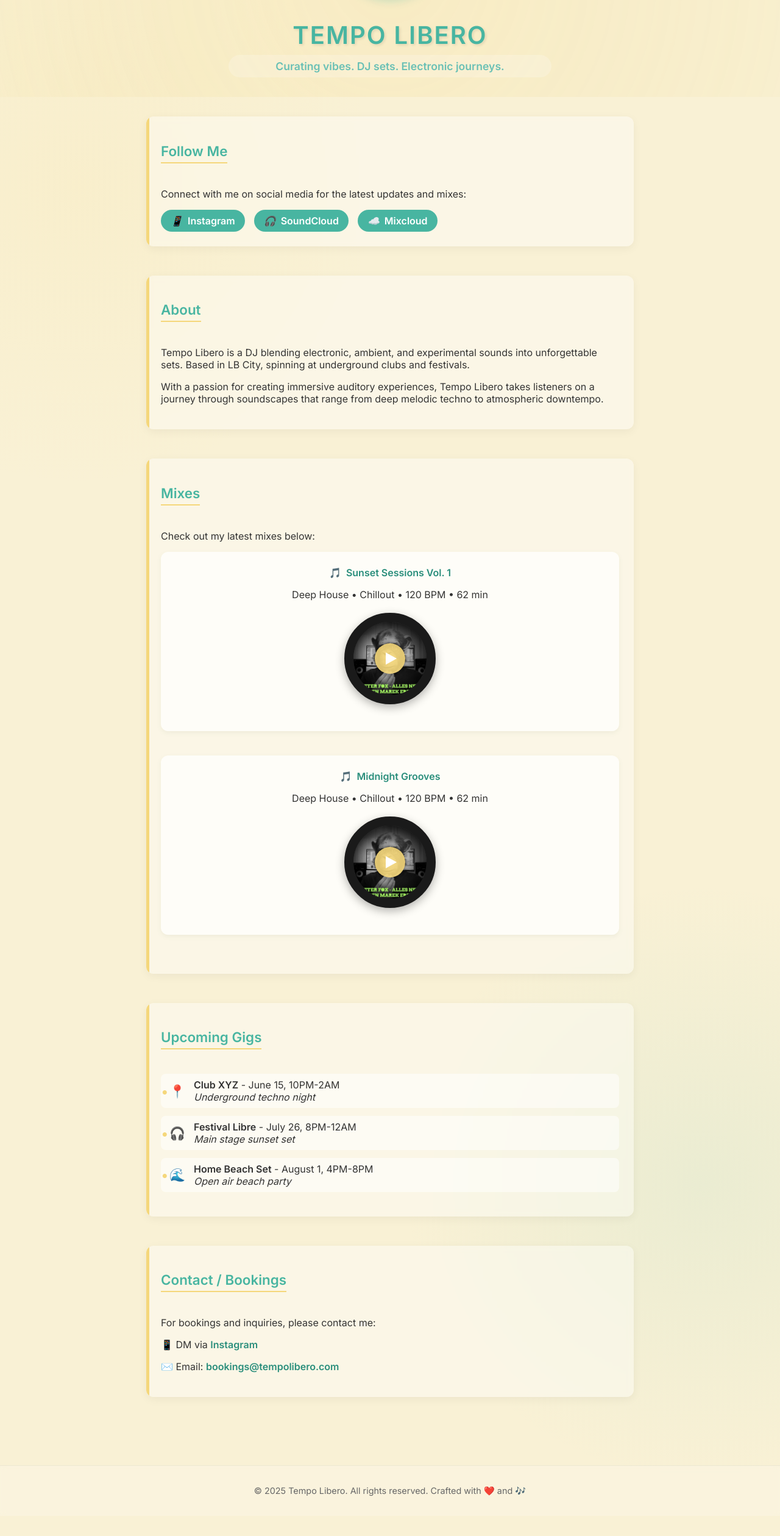
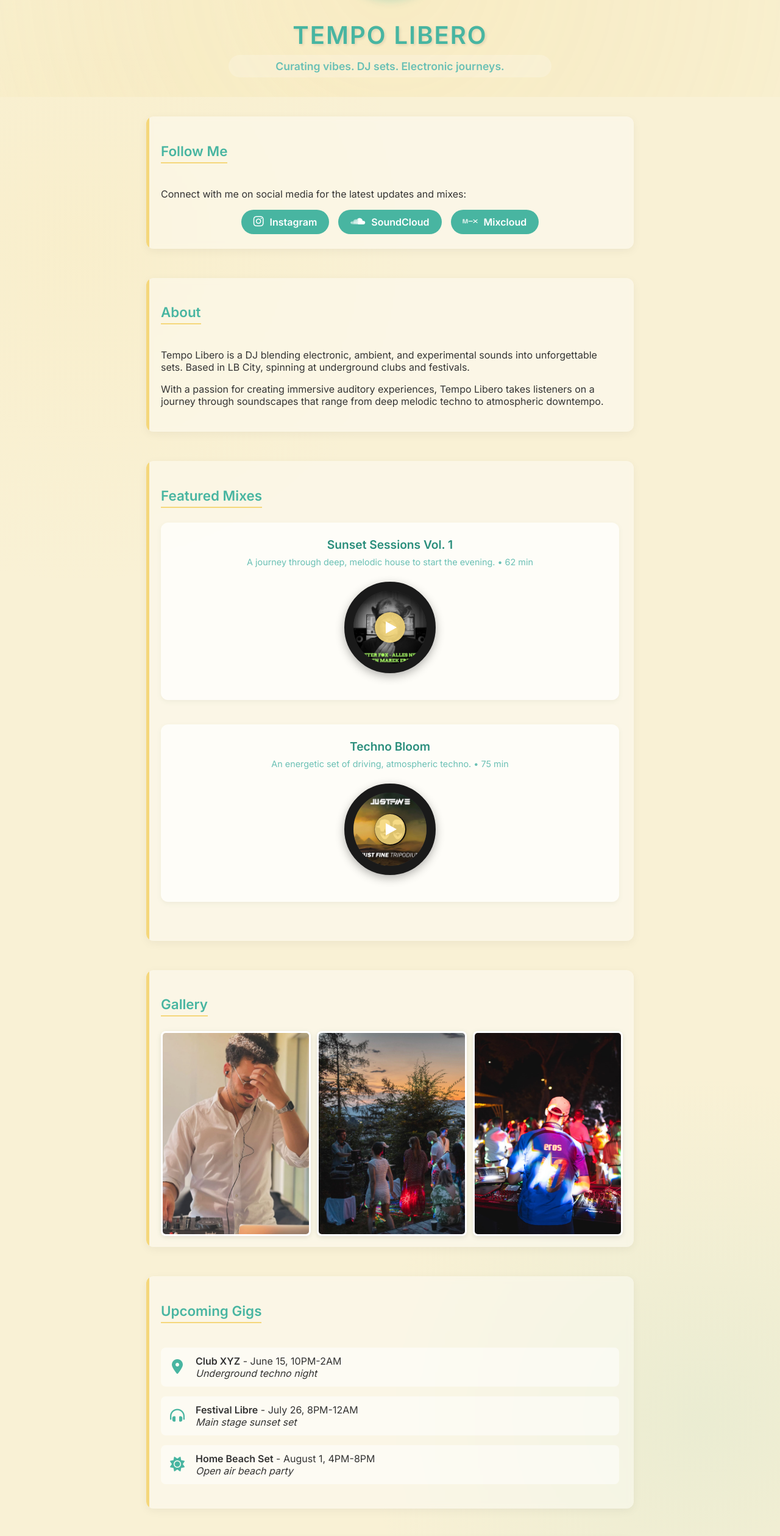
Before and after one commit to FiratSaritas/tempolibero, a plain HTML site: page index.html in a window 1280 px wide. Shown: the part 241-2760 px from the top of the page at 61% size. Before the commit the page ends 2727 px from the top, so only its background shows below. Drawn offline with Linux system fonts and the light colour scheme.

Commit message:
update structure

```diff
--- a/index.html
+++ b/index.html
@@ -3,8 +3,13 @@
 <head>
   <meta charset="UTF-8" />
   <meta name="viewport" content="width=device-width, initial-scale=1.0"/>
+  <meta name="description" content="Welcome to the official portfolio of TEMPO LIBERO, a DJ specializing in electronic, ambient, and experimental soundscapes. Listen to mixes and find booking info.">
+
   <title>TEMPO LIBERO — DJ Portfolio</title>
   <link rel="icon" type="image/jpeg" href="favicon.ico">
+
+  <link rel="stylesheet" href="https://cdnjs.cloudflare.com/ajax/libs/font-awesome/6.5.2/css/all.min.css">
+
   <link href="https://fonts.googleapis.com/css2?family=Inter:wght@400;600&display=swap" rel="stylesheet">
   <style>
     :root {
@@ -132,16 +137,19 @@
 
     .mix-title {
       font-weight: 600;
+      font-size: 1.2rem; /* Slightly larger */
       color: var(--dark-teal);
-      margin-bottom: 1rem;
+      margin-bottom: 0.5rem; /* Reduced margin */
       display: flex;
       align-items: center;
       justify-content: center;
     }
 
-    .mix-title::before {
-      content: "🎵";
-      margin-right: 8px;
+    /* IMPROVEMENT: Styling for the mix info/tags */
+    .mix-info {
+      margin-bottom: 1.5rem;
+      color: var(--seafoam);
+      font-size: 0.9rem;
     }
 
     /* --- NEW Simplified Audio Player Styles --- */
@@ -156,7 +164,7 @@
 
     .vinyl-wrapper {
       position: relative;
-      width: 150px; /* Increased size */
+      width: 150px;
       height: 150px;
       margin: 20px auto;
     }
@@ -169,14 +177,13 @@
       box-shadow: 0 5px 15px rgba(0,0,0,0.3);
       animation: spin 4s linear infinite;
       animation-play-state: paused;
-      /* The "border" now acts as the vinyl rim */
       border: 15px solid #1a1a1a;
-      box-sizing: border-box; /* Important: keeps the border inside the size */
-      background-color: #333; /* Fallback color behind the image */
+      box-sizing: border-box;
+      background-color: #333;
     }
 
     .audio-player-container.playing .record {
-      animation-play-state: running; /* Runs when .playing class is added */
+      animation-play-state: running;
     }
 
     @keyframes spin {
@@ -188,7 +195,7 @@
       position: absolute;
       top: 0;
       left: 0;
-      width: 100%; /* Make image fill the entire container */
+      width: 100%;
       height: 100%;
       border-radius: 50%;
       object-fit: cover;
@@ -202,11 +209,11 @@
       transform: translate(-50%, -50%);
       width: 50px;
       height: 50px;
-      background-color: rgba(245, 215, 123, 0.9); /* Yellow button */
+      background-color: rgba(245, 215, 123, 0.9);
       border: none;
       border-radius: 50%;
       cursor: pointer;
-      z-index: 2; /* Make sure it's on top */
+      z-index: 2;
       padding: 0;
       display: flex;
       align-items: center;
@@ -218,7 +225,6 @@
       background-color: var(--yellow);
     }
 
-    /* Play Icon (Triangle) */
     .play-pause-btn::before {
       content: '';
       display: block;
@@ -230,15 +236,35 @@
       transition: all 0.2s ease;
     }
 
-    /* Pause Icon */
     .audio-player-container.playing .play-pause-btn::before {
       border-style: double;
-      border-width: 0px 0px 0px 16px; /* Creates two vertical bars */
+      border-width: 0px 0px 0px 16px;
       height: 20px;
       margin: 0;
     }
-    /* --- End of New Styles --- */
 
+    /* --- ADDED: Gallery Styles --- */
+    .photo-gallery {
+      display: grid;
+      grid-template-columns: repeat(auto-fit, minmax(150px, 1fr));
+      gap: 1rem;
+    }
+
+    .gallery-item img {
+      width: 100%;
+      height: 100%;
+      object-fit: cover;
+      border-radius: 8px;
+      border: 3px solid white;
+      box-shadow: 0 2px 8px rgba(0,0,0,0.1);
+      transition: transform 0.3s ease, box-shadow 0.3s ease;
+    }
+
+    .gallery-item img:hover {
+        transform: scale(1.05);
+        box-shadow: 0 4px 15px rgba(0,0,0,0.2);
+    }
+    /* --- End of Added Styles --- */
 
     a {
       color: var(--dark-teal);
@@ -268,26 +294,26 @@
     }
 
     ul { list-style-type: none; padding-left: 0; }
-    ul li { margin-bottom: 0.8rem; padding-left: 1.5rem; position: relative; }
-    ul li::before { content: "•"; position: absolute; left: 0; color: var(--yellow); font-size: 1.4rem; }
+    ul li { margin-bottom: 0.8rem; }
 
     footer { text-align: center; padding: 2rem 1rem; font-size: 0.9rem; color: #666; background-color: rgba(255, 255, 255, 0.2); backdrop-filter: blur(5px); margin-top: 2rem; border-top: 1px solid rgba(0,0,0,0.05); }
 
-    .gig-item { display: flex; align-items: center; margin-bottom: 0.8rem; padding: 8px 12px; background: rgba(255,255,255,0.5); border-radius: 8px; transition: transform 0.2s ease; }
+    .gig-item { display: flex; align-items: center; margin-bottom: 1rem; padding: 12px; background: rgba(255,255,255,0.5); border-radius: 8px; transition: transform 0.2s ease, background 0.2s ease; }
     .gig-item:hover { transform: translateX(5px); background: rgba(245, 215, 123, 0.2); }
-    .gig-icon { margin-right: 12px; font-size: 1.3rem; width: 30px; text-align: center; }
+    .gig-icon { margin-right: 15px; font-size: 1.5rem; color: var(--teal); width: 30px; text-align: center; }
 
-    .social-links { display: flex; gap: 15px; margin-top: 0.8rem; }
-    .social-btn { display: flex; align-items: center; padding: 8px 16px; background: var(--teal); color: white; border-radius: 30px; font-weight: 600; transition: all 0.3s ease; }
+    .social-links { display: flex; justify-content: center; gap: 15px; margin-top: 0.8rem; }
+    .social-btn { display: flex; align-items: center; padding: 10px 20px; background: var(--teal); color: white; border-radius: 30px; font-weight: 600; transition: all 0.3s ease; }
     .social-btn:hover { background: var(--dark-teal); transform: translateY(-3px); box-shadow: 0 4px 10px rgba(72, 181, 161, 0.3); text-decoration: none; }
     .social-btn::after { display: none; }
-    .social-btn i { margin-right: 8px; }
+    .social-btn i { margin-right: 10px; font-size: 1.2rem; }
 
     @media (max-width: 600px) {
       header h1 { font-size: 2rem; }
       .container { padding: 1rem; }
       section { padding: 1.2rem; }
-      .social-links { flex-direction: column; }
+      .social-links { flex-direction: column; align-items: center; }
+      .photo-gallery { grid-template-columns: repeat(auto-fit, minmax(120px, 1fr)); }
     }
   </style>
 </head>
@@ -304,9 +330,9 @@
       <h2>Follow Me</h2>
       <p>Connect with me on social media for the latest updates and mixes:</p>
       <div class="social-links">
-        <a href="https://www.instagram.com/_tempo.libero_/" target="_blank" class="social-btn"><i>📱</i> Instagram</a>
-        <a href="https://soundcloud.com/user-303450628" target="_blank" class="social-btn"><i>🎧</i> SoundCloud</a>
-        <a href="https://mixcloud.com/tempolibero" target="_blank" class="social-btn"><i>☁️</i> Mixcloud</a>
+        <a href="https://www.instagram.com/_tempo.libero_/" target="_blank" class="social-btn"><i class="fa-brands fa-instagram"></i> Instagram</a>
+        <a href="https://soundcloud.com/user-303450628" target="_blank" class="social-btn"><i class="fa-brands fa-soundcloud"></i> SoundCloud</a>
+        <a href="https://www.mixcloud.com/tempolibero/" target="_blank" class="social-btn"><i class="fa-brands fa-mixcloud"></i> Mixcloud</a>
       </div>
     </section>
 
@@ -317,80 +343,110 @@
     </section>
 
     <section class="mixes">
-      <h2>Mixes</h2>
-      <p>Check out my latest mixes below:</p>
+      <h2>Featured Mixes</h2>
 
       <div class="audio-player-container">
         <div class="mix-title">Sunset Sessions Vol. 1</div>
-        <div class="mix-info">Deep House • Chillout • 120 BPM • 62 min</div>
+        <div class="mix-info">A journey through deep, melodic house to start the evening. • 62 min</div>
         <div class="vinyl-wrapper">
           <div class="record">
-            <img src="mix1.jpg" class="record-image" alt="Record Label">
+            <img src="mixes/mix1.jpg" class="record-image" alt="Artwork for Sunset Sessions Vol. 1">
           </div>
-          <button class="play-pause-btn" aria-label="Play/Pause"></button>
+          <button class="play-pause-btn" aria-label="Play Sunset Sessions Vol. 1"></button>
         </div>
-        <audio class="audio-track" src="mix.mp3"></audio>
+        <audio class="audio-track" src="mixes/mix1.mp3"></audio>
       </div>
 
       <div class="audio-player-container">
-        <div class="mix-title">Midnight Grooves</div>
-        <div class="mix-info">Deep House • Chillout • 120 BPM • 62 min</div>
+        <div class="mix-title">Techno Bloom</div>
+        <div class="mix-info">An energetic set of driving, atmospheric techno. • 75 min</div>
         <div class="vinyl-wrapper">
           <div class="record">
-            <img src="mix1.jpg" class="record-image" alt="Record Label">
+            <img src="mixes/mix2.jpg" class="record-image" alt="Artwork for Techno Bloom">
           </div>
-          <button class="play-pause-btn" aria-label="Play/Pause"></button>
+          <button class="play-pause-btn" aria-label="Play Techno Bloom"></button>
         </div>
-        <audio class="audio-track" src="mix.mp3"></audio>
+        <audio class="audio-track" src="mixes/mix2.mp3"></audio>
       </div>
+    </section>
+
+    <section class="gallery">
+      <h2>Gallery</h2>
+      <div class="photo-gallery">
+          <a href="gallery/image1.jpg" class="gallery-item"><img src="gallery/image1.jpg" alt="Crowd at Festival Libre"></a>
+          <a href="gallery/image2.jpg" class="gallery-item"><img src="gallery/image2.jpg" alt="Tempo Libero playing at a club"></a>
+          <a href="gallery/image3.jpg" class="gallery-item"><img src="gallery/image3.jpg" alt="DJ Decks close-up shot"></a>
+        </div>
     </section>
 
     <section class="gigs">
       <h2>Upcoming Gigs</h2>
       <ul>
-        <li class="gig-item"><div class="gig-icon">📍</div><div><strong>Club XYZ</strong> - June 15, 10PM-2AM<br><em>Underground techno night</em></div></li>
-        <li class="gig-item"><div class="gig-icon">🎧</div><div><strong>Festival Libre</strong> - July 26, 8PM-12AM<br><em>Main stage sunset set</em></div></li>
-        <li class="gig-item"><div class="gig-icon">🌊</div><div><strong>Home Beach Set</strong> - August 1, 4PM-8PM<br><em>Open air beach party</em></div></li>
+        <li class="gig-item">
+          <div class="gig-icon"><i class="fa-solid fa-location-dot"></i></div>
+          <div><strong>Club XYZ</strong> - June 15, 10PM-2AM<br><em>Underground techno night</em></div>
+        </li>
+        <li class="gig-item">
+          <div class="gig-icon"><i class="fa-solid fa-headphones-simple"></i></div>
+          <div><strong>Festival Libre</strong> - July 26, 8PM-12AM<br><em>Main stage sunset set</em></div>
+        </li>
+        <li class="gig-item">
+          <div class="gig-icon"><i class="fa-solid fa-sun"></i></div>
+          <div><strong>Home Beach Set</strong> - August 1, 4PM-8PM<br><em>Open air beach party</em></div>
+        </li>
       </ul>
     </section>
 
     <section class="contact">
       <h2>Contact / Bookings</h2>
-      <p>For bookings and inquiries, please contact me:</p>
-      <p>📱 DM via <a href="https://www.instagram.com/_tempo.libero_/" target="_blank">Instagram</a></p>
-      <p>✉️ Email: <a href="mailto:bookings@tempolibero.com">bookings@tempolibero.com</a></p>
+      <p>For bookings and inquiries, please get in touch:</p>
+      <p><i class="fa-brands fa-instagram" style="color: var(--dark-teal); margin-right: 8px;"></i> DM via <a href="https://www.instagram.com/_tempo.libero_/" target="_blank">Instagram</a></p>
+      <p><i class="fa-solid fa-envelope" style="color: var(--dark-teal); margin-right: 8px;"></i> Email: <a href="mailto:bookings@tempolibero.com">bookings@tempolibero.com</a></p>
     </section>
   </div>
 
   <footer>
-    © 2025 Tempo Libero. All rights reserved. Crafted with ❤️ and 🎶
+    © 2025 Tempo Libero. All rights reserved. Crafted with <i class="fa-solid fa-heart" style="color: #e25555;"></i> and <i class="fa-solid fa-music"></i>
   </footer>
 
   <script>
     document.addEventListener('DOMContentLoaded', () => {
-      // Find all audio player containers on the page
       const audioPlayers = document.querySelectorAll('.audio-player-container');
 
       audioPlayers.forEach(player => {
         const audio = player.querySelector('.audio-track');
         const playPauseBtn = player.querySelector('.play-pause-btn');
 
-        // Click event for the Play/Pause button
         playPauseBtn.addEventListener('click', () => {
           const isPlaying = player.classList.contains('playing');
 
+          // --- IMPROVEMENT: Stop all other players before playing a new one ---
+          if (!isPlaying) {
+            audioPlayers.forEach(otherPlayer => {
+              if (otherPlayer !== player) {
+                otherPlayer.querySelector('.audio-track').pause();
+                otherPlayer.classList.remove('playing');
+                // IMPROVEMENT: Update ARIA label for accessibility
+                otherPlayer.querySelector('.play-pause-btn').setAttribute('aria-label', `Play ${otherPlayer.querySelector('.mix-title').textContent}`);
+              }
+            });
+          }
+
+          // Toggle play/pause for the clicked player
           if (isPlaying) {
             audio.pause();
-            player.classList.remove('playing');
+            playPauseBtn.setAttribute('aria-label', `Play ${player.querySelector('.mix-title').textContent}`);
           } else {
             audio.play();
-            player.classList.add('playing');
+            playPauseBtn.setAttribute('aria-label', `Pause ${player.querySelector('.mix-title').textContent}`);
           }
+          player.classList.toggle('playing');
         });
 
         // When the track finishes, reset the state
         audio.addEventListener('ended', () => {
           player.classList.remove('playing');
+          playPauseBtn.setAttribute('aria-label', `Play ${player.querySelector('.mix-title').textContent}`);
         });
       });
     });
```
Also changed, not shown: Gallery/image1.jpg (added), Gallery/image2.jpg (added), Gallery/image3.jpg (added), mixes/mix1.jpg (added), mixes/mix2.jpg (added), 2 other files.
